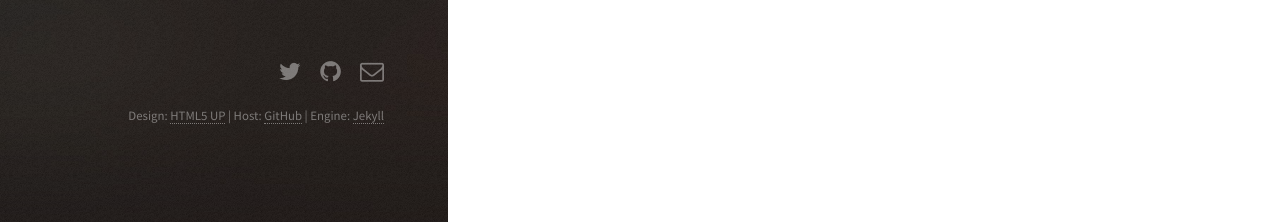
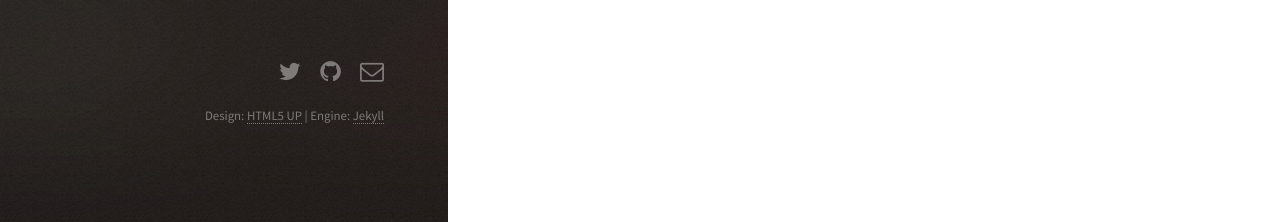
Before and after one commit to mcjudd/mcjudd.github.io, a Jekyll site: the page built from index.html, in a window 1280 px wide. Shown: the part 675-897 px from the top of the page. Built offline with Jekyll 4.4.1, drawn with Linux system fonts in a browser that asks for light colours.

Commit message:
more stuff

```diff
--- a/_layouts/default.html
+++ b/_layouts/default.html
@@ -44,7 +44,6 @@
 				</ul>
 				<ul class="copyright">
 					<li>Design: <a href="http://html5up.net">HTML5 UP</a> |
-						Host: <a href='http://github.com/' target='_blank'>GitHub</a> |
 						Engine: <a href='http://jekyllrb.com/'>Jekyll</a>
 					</li>
 				</ul>
```
